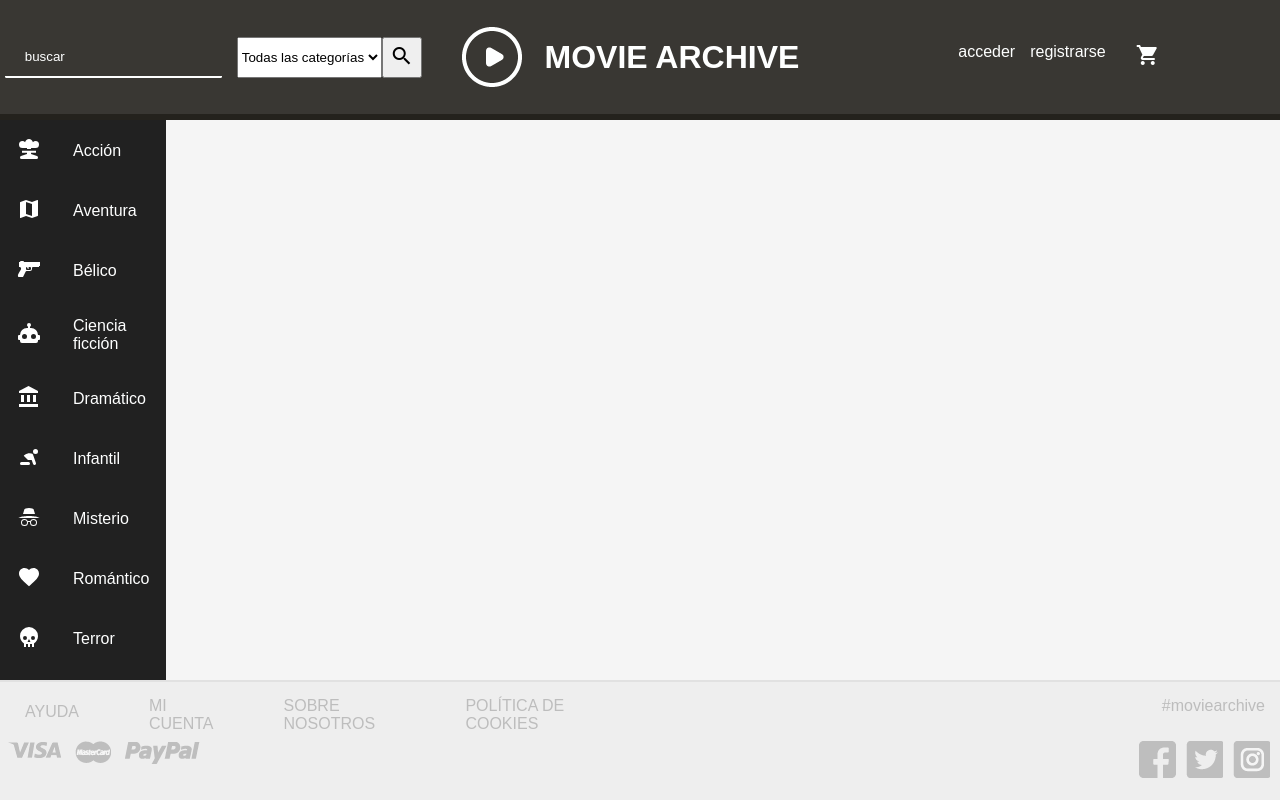
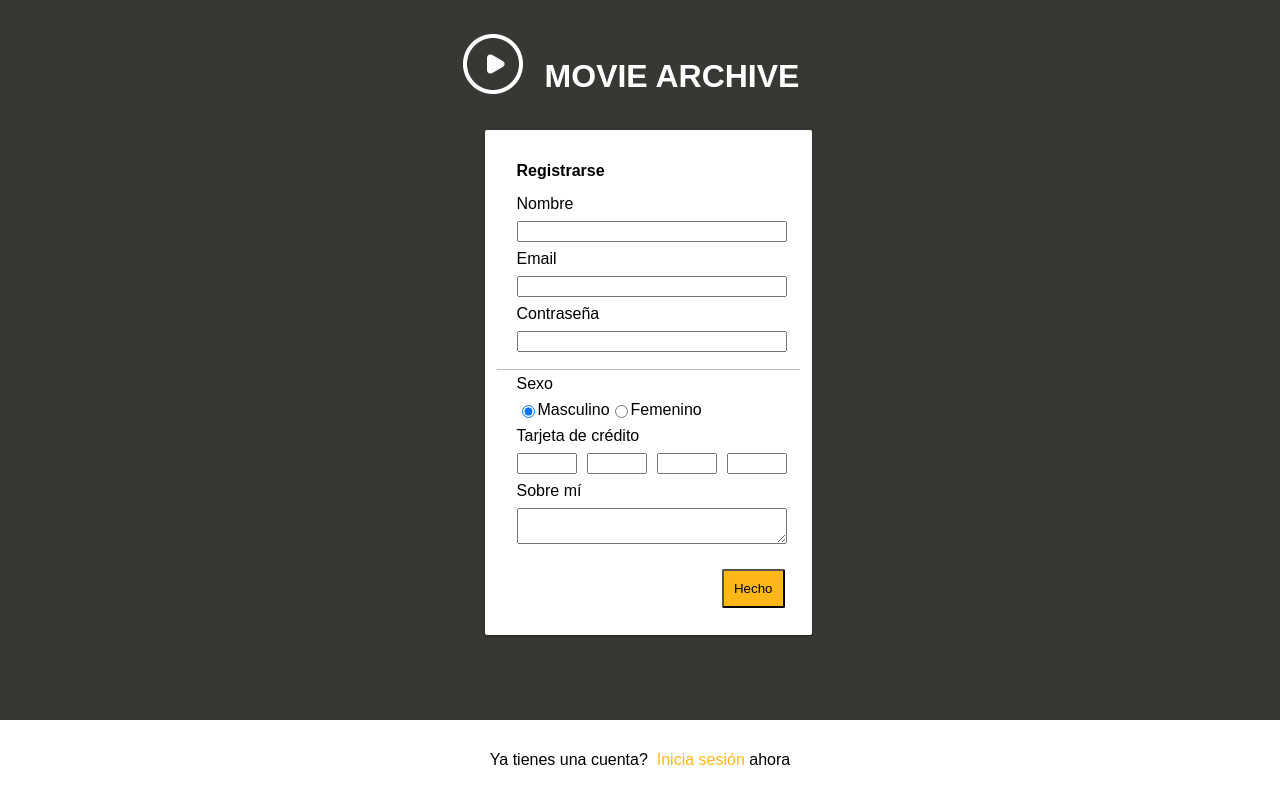
Before and after one commit to SergioSanchezMontesUAM/si_p3, a PHP site: page /sign_up.php in a window 1280 px wide. Run offline with PHP 8.4, Linux system fonts and the light colour scheme; some libraries are stand-ins or nearby versions.

Commit message:
sign_up.php recuperado

```diff
--- a/sign_up.php
+++ b/sign_up.php
@@ -1,204 +1,143 @@
 <?php
 
+	if(isset($_POST['submit_sign_up'])){
+
+		$public_html_path = getcwd();
+    	    $usuarios_path = $public_html_path . "/usuarios/";
+
+    	    //Comprobamos si existe la carpeta usuarios. Si no existe, la creamos
+    	    if (!file_exists($usuarios_path)) {
+		        mkdir($usuarios_path, 0777, true);
+	        }
+
+	        $nuevo_usuario_path = $usuarios_path . $_REQUEST['username'];
+
+	        //Si ya existe un directorio con ese nombre, el nombre de usuario ya esta en uso
+	        if(file_exists($nuevo_usuario_path)){
+	            echo "El nombre de usuario ya está en uso";
+	        }
+	        else{
+
+    			mkdir($nuevo_usuario_path, 0777, true);
+
+    			//Creamos el archivo .dat y guardamos la información del usuario
+    			$dat_file = fopen($nuevo_usuario_path . "/datos.dat", "w");
+    			fwrite($dat_file, $_REQUEST['username']."\n".$_REQUEST['password']."\n".$_REQUEST['email']."\n".$_REQUEST['credit_card_1'].$_REQUEST['credit_card_2'].$_REQUEST['credit_card_3'].$_REQUEST['credit_card_4']."\n".rand(0,100));
+
+    			$history_file = fopen($nuevo_usuario_path . "/historial.xml", "w");
+
     			session_start();
+    			$_SESSION['username'] = $_REQUEST['username'];
 
-	$usernameORlogin = isset($_SESSION['username']) ? $_SESSION['username'] : "acceder";
-	$signupORlogout = isset($_SESSION['username']) ? "cerrar sesión" : "registrarse";
+    			header('Location: index.php');
+	        }
+
+	}
 
 ?>
+
+
 
 <!DOCTYPE html>
 <html>
 <head>
 	<meta charset="utf-8">
-	<title>Movie archive</title>
+	<title>Registrarse</title>
 	<link rel="stylesheet" type="text/css" href="css/style.css">
-	<link href="https://fonts.googleapis.com/icon?family=Material+Icons"
-      rel="stylesheet">
-    <script src="https://code.jquery.com/jquery-3.2.1.js"></script>
-    <script src="main.js"></script>
+</head>
+<body class="sign_up_container">
 
-</head>
-<body>
-
-	<div class="header">
-
-		<div class="header_column">
-			<div id="header_first_column">
-				<input class="header_search_input" type="search" placeholder="buscar">
-				<select>
-					<option value="none" selected>Todas las categorías</option>
-					<option value="action">Acción</option>
-					<option value="adventure">Aventura</option>
-					<option value="war">Bélico</option>
-					<option value="science_fiction">Ciencia ficción</option>
-					<option value="drama">Dramático</option>
-					<option value="children">Infantil</option>
-					<option value="mistery">Mistery</option>
-					<option value="romantic">Romance</option>
-					<option value="thriller">Supense</option>
-					<option value="terror">Terror</option>
-				</select>
-				<button>
-					<i class="material-icons">search</i>
-				</button>
-			</div>
-		</div>
-		<div class="header_column">
-			<a href="#"  id="header_second_column">
+	<a href="index.html" class="header_only_title">
 		<div id="header_second_column_logo"></div>
 		<div id="header_second_column_name">MOVIE ARCHIVE</div>
 	</a>
-		</div>
-		<div class="header_column">
-			<div id="header_third_column">
-				<a href="log_in.html" id="header_login">
-						<div>
-							<?php
-								echo $usernameORlogin;
-							?>
-						</div>
-				</a>
-				<a href="sign_up.html" id="header_signup">
-					<div>
-						<?php
-							echo $signupORlogout;
-						?>
-					</div>
-				</a>
-				<a href="cart.html" id="header_cart">
-					<i class="material-icons">shopping_cart</i>
-				</a>
-			</div>
-		</div>
-	</div>
 
-	<div class="menu">
-		<table class="menu_table">
+	<div class="sign_up_card_div">
+
+		<form action="<?php echo $_SERVER['PHP_SELF']; ?>" method="post">
+
+			<table id="sign_up_table">
 				<tr>
-				<td>
-					<svg style="width:24px;height:24px" viewBox="0 0 24 24">
-    					<path fill="#ffffff" d="M14.04,12H10V11H5.5A3.5,3.5 0 0,1 2,7.5A3.5,3.5 0 0,1 5.5,4C6.53,4 7.45,4.44 8.09,5.15C8.5,3.35 10.08,2 12,2C13.92,2 15.5,3.35 15.91,5.15C16.55,4.44 17.47,4 18.5,4A3.5,3.5 0 0,1 22,7.5A3.5,3.5 0 0,1 18.5,11H14.04V12M10,16.9V15.76H5V13.76H19V15.76H14.04V16.92L20,19.08C20.58,19.29 21,19.84 21,20.5A1.5,1.5 0 0,1 19.5,22H4.5A1.5,1.5 0 0,1 3,20.5C3,19.84 3.42,19.29 4,19.08L10,16.9Z" />
-					</svg>
-				</td>
-				<td>Acción</td>
+					<td id="sign_up_table_th">Registrarse</td>
 				</tr>
 				<tr>
-				<td>
-					<svg style="width:24px;height:24px" viewBox="0 0 24 24">
-					    <path fill="#ffffff" d="M15,19L9,16.89V5L15,7.11M20.5,3C20.44,3 20.39,3 20.34,3L15,5.1L9,3L3.36,4.9C3.15,4.97 3,5.15 3,5.38V20.5A0.5,0.5 0 0,0 3.5,21C3.55,21 3.61,21 3.66,20.97L9,18.9L15,21L20.64,19.1C20.85,19 21,18.85 21,18.62V3.5A0.5,0.5 0 0,0 20.5,3Z" />
-					</svg>
-				</td>
-				<td>Aventura</td>
+					<td class="sign_up_table_td">Nombre</td>
 				</tr>
 				<tr>
-				<td>
-					<svg style="width:24px;height:24px" viewBox="0 0 24 24">
-					    <path fill="#ffffff" d="M7,5H23V9H22V10H16A1,1 0 0,0 15,11V12A2,2 0 0,1 13,14H9.62C9.24,14 8.89,14.22 8.72,14.56L6.27,19.45C6.1,19.79 5.76,20 5.38,20H2C2,20 -1,20 3,14C3,14 6,10 2,10V5H3L3.5,4H6.5L7,5M14,12V11A1,1 0 0,0 13,10H12C12,10 11,11 12,12A2,2 0 0,1 10,10A1,1 0 0,0 9,11V12A1,1 0 0,0 10,13H13A1,1 0 0,0 14,12Z" />
-					</svg>
+					<td class="sign_up_table_td">
+						<input class="sign_up_input" type="text" name="username">
 					</td>
-				<td>Bélico</td>
 				</tr>
 				<tr>
-				<td>
-					<svg style="width:24px;height:24px" viewBox="0 0 24 24">
-					    <path fill="#ffffff" d="M12,2A2,2 0 0,1 14,4C14,4.74 13.6,5.39 13,5.73V7H14A7,7 0 0,1 21,14H22A1,1 0 0,1 23,15V18A1,1 0 0,1 22,19H21V20A2,2 0 0,1 19,22H5A2,2 0 0,1 3,20V19H2A1,1 0 0,1 1,18V15A1,1 0 0,1 2,14H3A7,7 0 0,1 10,7H11V5.73C10.4,5.39 10,4.74 10,4A2,2 0 0,1 12,2M7.5,13A2.5,2.5 0 0,0 5,15.5A2.5,2.5 0 0,0 7.5,18A2.5,2.5 0 0,0 10,15.5A2.5,2.5 0 0,0 7.5,13M16.5,13A2.5,2.5 0 0,0 14,15.5A2.5,2.5 0 0,0 16.5,18A2.5,2.5 0 0,0 19,15.5A2.5,2.5 0 0,0 16.5,13Z" />
-					</svg>
-				</td>
-				<td>Ciencia ficción</td>
+					<td class="sign_up_table_td">Email</td>
 				</tr>
 				<tr>
-				<td>
-					<svg style="width:24px;height:24px" viewBox="0 0 24 24">
-					    <path fill="#ffffff" d="M11.5,1L2,6V8H21V6M16,10V17H19V10M2,22H21V19H2M10,10V17H13V10M4,10V17H7V10H4Z" />
-					</svg>
+					<td class="sign_up_table_td">
+						<input class="sign_up_input" type="text" name="email">
 					</td>
-				<td>Dramático</td>
 				</tr>
 				<tr>
-				<td>
-					<svg style="width:24px;height:24px" viewBox="0 0 24 24">
-    					<path fill="#ffffff" d="M18.5,4A2.5,2.5 0 0,1 21,6.5A2.5,2.5 0 0,1 18.5,9A2.5,2.5 0 0,1 16,6.5A2.5,2.5 0 0,1 18.5,4M4.5,20A1.5,1.5 0 0,1 3,18.5A1.5,1.5 0 0,1 4.5,17H11.5A1.5,1.5 0 0,1 13,18.5A1.5,1.5 0 0,1 11.5,20H4.5M16.09,19L14.69,15H11L6.75,10.75C6.75,10.75 9,8.25 12.5,8.25C15.5,8.25 15.85,9.25 16.06,9.87L18.92,18C19.2,18.78 18.78,19.64 18,19.92C17.22,20.19 16.36,19.78 16.09,19Z" />
-					</svg>
-				</td>
-				<td>Infantil</td>
+					<td class="sign_up_table_td">Contraseña</td>
 				</tr>
 				<tr>
-				<td>
-					<svg style="width:24px;height:24px" viewBox="0 0 24 24">
-    					<path fill="#ffffff" d="M12,3C9.31,3 7.41,4.22 7.41,4.22L6,9H18L16.59,4.22C16.59,4.22 14.69,3 12,3M12,11C9.27,11 5.39,11.54 5.13,11.59C4.09,11.87 3.25,12.15 2.59,12.41C1.58,12.75 1,13 1,13H23C23,13 22.42,12.75 21.41,12.41C20.75,12.15 19.89,11.87 18.84,11.59C18.84,11.59 14.82,11 12,11M7.5,14A3.5,3.5 0 0,0 4,17.5A3.5,3.5 0 0,0 7.5,21A3.5,3.5 0 0,0 11,17.5C11,17.34 11,17.18 10.97,17.03C11.29,16.96 11.63,16.9 12,16.91C12.37,16.91 12.71,16.96 13.03,17.03C13,17.18 13,17.34 13,17.5A3.5,3.5 0 0,0 16.5,21A3.5,3.5 0 0,0 20,17.5A3.5,3.5 0 0,0 16.5,14C15.03,14 13.77,14.9 13.25,16.19C12.93,16.09 12.55,16 12,16C11.45,16 11.07,16.09 10.75,16.19C10.23,14.9 8.97,14 7.5,14M7.5,15A2.5,2.5 0 0,1 10,17.5A2.5,2.5 0 0,1 7.5,20A2.5,2.5 0 0,1 5,17.5A2.5,2.5 0 0,1 7.5,15M16.5,15A2.5,2.5 0 0,1 19,17.5A2.5,2.5 0 0,1 16.5,20A2.5,2.5 0 0,1 14,17.5A2.5,2.5 0 0,1 16.5,15Z" />
-					</svg>
+					<td class="sign_up_table_td">
+						<input class="sign_up_input" type="password" name="password">
 					</td>
-				<td>Misterio</td>
+				</tr>
+
+				<tr>
+					<td id="sign_up_table_divider"></td>
+				</tr>
+
+				<tr>
+					<td class="sign_up_table_td">Sexo</td>
+				</tr>
+
+				<tr>
+					<td class="sign_up_table_td">
+						<input type="radio" name="gender" value="male" checked> Masculino<br>
+						<input type="radio" name="gender" value="female"> Femenino<br>
+					</td>
 				</tr>
 				<tr>
-				<td>
-					<svg style="width:24px;height:24px" viewBox="0 0 24 24">
-					    <path fill="#ffffff" d="M12,21.35L10.55,20.03C5.4,15.36 2,12.27 2,8.5C2,5.41 4.42,3 7.5,3C9.24,3 10.91,3.81 12,5.08C13.09,3.81 14.76,3 16.5,3C19.58,3 22,5.41 22,8.5C22,12.27 18.6,15.36 13.45,20.03L12,21.35Z" />
-					</svg>
+					<td class="sign_up_table_td">Tarjeta de crédito</td>
+				</tr>
+				<tr>
+					<td class="sign_up_table_td">
+						<input class="sign_up_credit_card_input" type="text" name="credit_card_1">
+						<input class="sign_up_credit_card_input" type="text" name="credit_card_2">
+						<input class="sign_up_credit_card_input" type="text" name="credit_card_3">
+						<input class="sign_up_credit_card_input" type="text" name="credit_card_4">
 					</td>
-				<td>Romántico</td>
+				</tr>
 				<tr>
-				<td>
-					<svg style="width:24px;height:24px" viewBox="0 0 24 24">
-					    <path fill="#ffffff" d="M12,2A9,9 0 0,0 3,11C3,14.03 4.53,16.82 7,18.47V22H9V19H11V22H13V19H15V22H17V18.46C19.47,16.81 21,14 21,11A9,9 0 0,0 12,2M8,11A2,2 0 0,1 10,13A2,2 0 0,1 8,15A2,2 0 0,1 6,13A2,2 0 0,1 8,11M16,11A2,2 0 0,1 18,13A2,2 0 0,1 16,15A2,2 0 0,1 14,13A2,2 0 0,1 16,11M12,14L13.5,17H10.5L12,14Z" />
-					</svg>
+					<td class="sign_up_table_td">Sobre mí</td>
+				</tr>
+				<tr>
+					<td class="sign_up_table_td">
+						<textarea id="sign_up_about_me" name="about_me"></textarea>
 					</td>
-				<td>Terror</td>
+				</tr>
+
+				<tr>
+					<td id="sign_up_table_forgot_done">
+						<input type="submit" name="submit_sign_up" id="sign_up_done_btn" value="Hecho">
+					</td>
 				</tr>
 			</table>
-	</div>
 
-	<div class="content">
+		</form>
 
 	</div>
 
-	<div class="footer">
-		<div class="footer_left">
-			<div class="footer_left_top">
-				<a href="#" class="footer_link">
-					<div>Ayuda</div>
+	<div class="sign_up_footer">
+		<div class="sentence">
+			<p>Ya tienes una cuenta? &nbsp;</p>
+			<a id="sign_up_login_btn" href="landing_history.html">
+				<p>Inicia sesión</p>
 			</a>
-				<a href="#" class="footer_link">
-					<div>Mi cuenta</div>
-				</a>
-				<a href="#" class="footer_link">
-					<div>Sobre nosotros</div>
-				</a>
-				<a href="#" class="footer_link">
-					<div>Política de cookies</div>
-				</a>
-			</div>
-			<div class="footer_left_bottom">
-				<div class="footer_icon">
-					<img src="css/img/footer_icons/visa.png" alt="VISA">
-				</div>
-				<div class="footer_icon">
-					<img src="css/img/footer_icons/mastercard.png" alt="MASTERCARD">
-				</div>
-				<div class="footer_icon">
-					<img src="css/img/footer_icons/paypal.png" alt="PAYPAL">
+			<p> &nbsp;ahora</p>
 		</div>
 	</div>
-		</div>
-
-		<div class="footer_right">
-			<div class="footer_right_top">
-				<div id="moviearchive_hashtag">#moviearchive</div>
-			</div>
-			<div class="footer_right_bottom">
-				<div class="footer_icon">
-					<img src="css/img/footer_icons/facebook.png" alt="FACEBOOK">
-				</div>
-				<div class="footer_icon">
-					<img src="css/img/footer_icons/twitter.png" alt="TWITTER">
-				</div>
-				<div class="footer_icon">
-					<img src="css/img/footer_icons/instagram.png" alt="INSTAGRAM">
-				</div>
-			</div>
-		</div>
-	</div>
-
 </body>
 </html>
```
Lines whose indentation alone changed are shown as unchanged.
